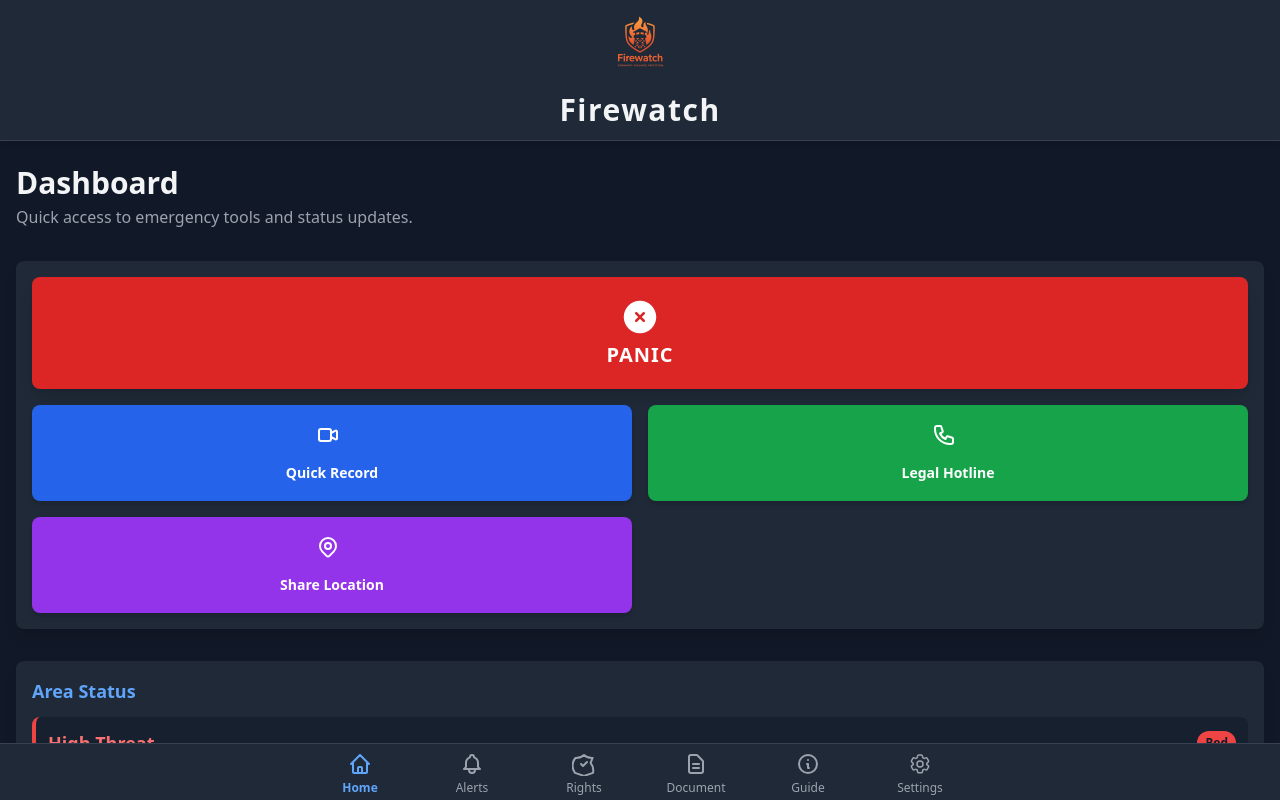
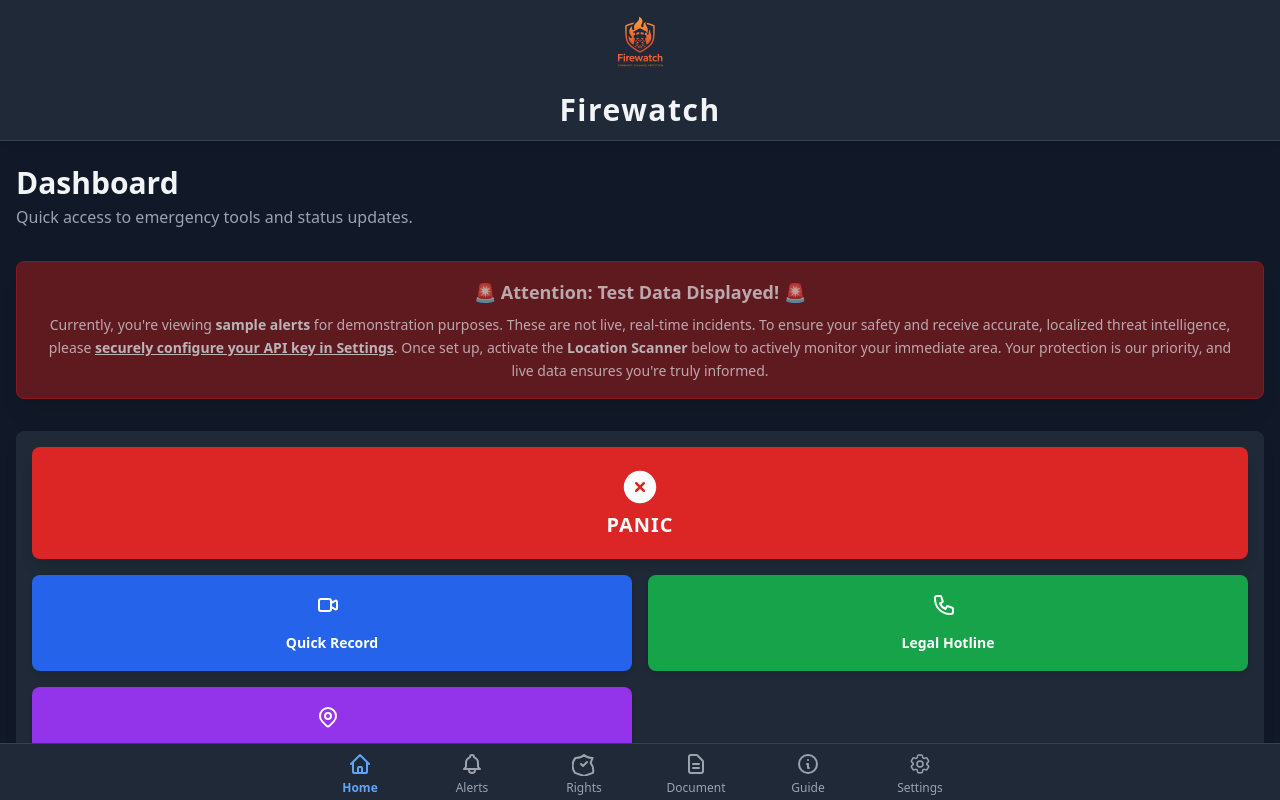
Before and after one commit to severian42/Firewatch, a React (Vite) app: page / in a window 1280 px wide. Built offline with nearby package versions, Linux system fonts and the light colour scheme.

Commit message:
Update HomeScreen.tsx

```diff
--- a/pages/HomeScreen.tsx
+++ b/pages/HomeScreen.tsx
@@ -21,8 +21,8 @@
     }
 
     const highestPriorityAlert = criticalAlerts.sort((a, b) => {
-        const priority = { 'Immediate Threat': 3, 'Area Watch': 2, 'Pattern Alert': 1 };
-        return priority[b.type] - priority[a.type];
+        const priority: { [key: string]: number } = { 'Immediate Threat': 3, 'Area Watch': 2, 'Pattern Alert': 1 };
+        return (priority[b.type] || 0) - (priority[a.type] || 0);
     })[0];
 
     if (highestPriorityAlert.type === 'Immediate Threat') {
@@ -55,14 +55,19 @@
       case 'legal_hotline':
         const legalOrgs = resourceData.find(cat => cat.id === 'legal_orgs');
         const aclu = legalOrgs?.resources.find(res => res.name.includes('ACLU'));
-        const hotline = aclu?.phone?.replace(/\D/g, '');
 
-        if (hotline) {
-          if (confirm(`You are about to call ${aclu.name} (${aclu.phone}). Do you want to proceed?`)) {
-            window.location.href = `tel:${hotline}`;
+        if (aclu) {
+          const hotline = aclu.phone?.replace(/\D/g, '');
+
+          if (hotline) {
+            if (confirm(`You are about to call ${aclu.name} (${aclu.phone}). Do you want to proceed?`)) {
+              window.location.href = `tel:${hotline}`;
+            }
+          } else {
+            alert('Legal hotline number not found.');
           }
         } else {
-          alert('Legal hotline number not found.');
+          alert('ACLU resource not found.');
         }
         break;
 
@@ -115,6 +120,18 @@
         <p className="mt-1 text-gray-400">Quick access to emergency tools and status updates.</p>
       </div>
 
+      {/* Disclaimer for Mock Data - Homepage */}
+      <div className="bg-red-900 border border-red-700 text-red-100 px-6 py-4 rounded-lg text-center my-6 shadow-xl animate-pulse">
+        <p className="font-bold text-lg mb-2">🚨 Attention: Test Data Displayed! 🚨</p>
+        <p className="text-sm leading-relaxed">
+          Currently, you're viewing <span className="font-bold text-red-50">sample alerts</span> for demonstration purposes. These are not live, real-time incidents.
+          To ensure your safety and receive accurate, localized threat intelligence,
+          please <a href="/settings" className="underline font-bold text-red-50 hover:text-white transition-colors duration-200">securely configure your API key in Settings</a>.
+          Once set up, activate the <span className="font-bold text-red-50">Location Scanner</span> below to actively monitor your immediate area.
+          Your protection is our priority, and live data ensures you're truly informed.
+        </p>
+      </div>
+
       <div className="bg-gray-800 rounded-lg p-4 shadow-lg">
         <div className="grid grid-cols-2 gap-4">
           <button
```
